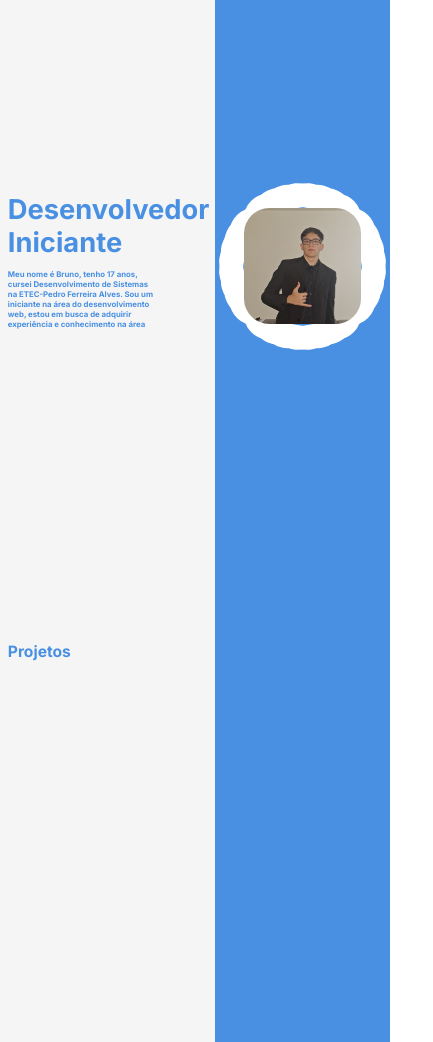
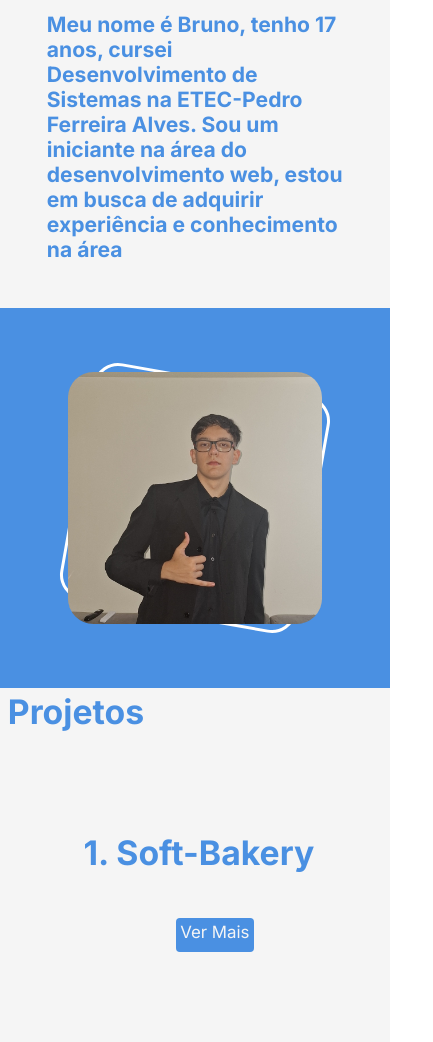
Before and after one commit to brunofsz/Portif-lio, a plain HTML site: page index.html in a window 390 px wide. Shown: the part 156-1198 px from the top of the page, 433 px wide, since content can reach past the window. Drawn offline with Linux system fonts and the light colour scheme.

Commit message:
Update style.css

```diff
--- a/style.css
+++ b/style.css
@@ -7,22 +7,27 @@ body {
     overflow-x: hidden;
     flex-direction: column;
 }
-body::-webkit-scrollbar-thumb{
+
+body::-webkit-scrollbar-thumb {
     background-color: #4A90E2;
     border-radius: 0.4vw;
 
 }
-body::-webkit-scrollbar{
+
+body::-webkit-scrollbar {
 
     width: 0.4vw;
 }
-body::-webkit-scrollbar-track{
+
+body::-webkit-scrollbar-track {
 
     background-color: #F5F5F5;
 }
-body::-webkit-scrollbar-button{
+
+body::-webkit-scrollbar-button {
     display: none;
 }
+
 .page1 {
     display: flex;
     flex-direction: row;
@@ -78,101 +83,35 @@ h4 {
     width: 30vw;
     height: 30vw;
     z-index: 1;
-
     rotate: 10deg;
-
-
 }
 
-.moldura2 {
-    border: solid white 1vh;
-    border-radius: 3vh;
-    position: absolute;
-    width: 30vw;
-    height: 30vw;
-    z-index: 1;
-
+.m2 {
     rotate: 20deg;
-
-
 }
 
-.moldura3 {
-    border: solid white 1vh;
-    border-radius: 3vh;
-    position: absolute;
-    width: 30vw;
-    height: 30vw;
-    z-index: 1;
-
+.m3 {
     rotate: 30deg;
-
-
 }
 
-.moldura4 {
-    border: solid white 1vh;
-    border-radius: 3vh;
-    position: absolute;
-    width: 30vw;
-    height: 30vw;
-    z-index: 1;
-
+.m4 {
     rotate: 40deg;
-
-
 }
 
-.moldura5 {
-    border: solid white 1vh;
-    border-radius: 3vh;
-    position: absolute;
-    width: 30vw;
-    height: 30vw;
-    z-index: 1;
-
+.m5 {
     rotate: 50deg;
-
-
 }
 
-.moldura6 {
-    border: solid white 1vh;
-    border-radius: 3vh;
-    position: absolute;
-    width: 30vw;
-    height: 30vw;
-    z-index: 1;
-
+.m6 {
     rotate: 60deg;
-
-
 }
 
-.moldura7 {
-    border: solid white 1vh;
-    border-radius: 3vh;
-    position: absolute;
-    width: 30vw;
-    height: 30vw;
-    z-index: 1;
-
+.m7 {
     rotate: 70deg;
-
-
 }
 
-.moldura8 {
-    border: solid white 1vh;
-    border-radius: 3vh;
-    position: absolute;
-    width: 30vw;
-    height: 30vw;
-    z-index: 1;
-
+.m8 {
     rotate: 80deg;
-
-
 }
 
 .projetos {
@@ -196,16 +135,19 @@ h4 {
     color: #F5F5F5;
 
 }
-h2{
+
+h2 {
     font-size: 4vw;
     margin-left: 2vw;
 }
-.prj{
+
+.prj {
     position: absolute;
     top: 93vh;
     left: 0;
 }
-.btn{
+
+.btn {
     margin-top: 2vh;
     display: flex;
     justify-content: center;
@@ -213,26 +155,29 @@ h2{
     width: 10vw;
     height: 5vh;
     border-radius: 1vw;
-    background:   #4A90E2;
+    background: #4A90E2;
     font-size: 2vw;
     color: #F5F5F5;
     padding: 0.5vw;
     transition: all 300ms;
 }
-a{
+
+a {
 
     width: 10vw;
     text-decoration: none;
 }
-.btn:hover{
-    background:   #3669a2;
+
+.btn:hover {
+    background: #3669a2;
     padding: 1vw;
 }
 
-.sftbk{
+.sftbk {
     color: #F5F5F5;
 }
-.redes{
+
+.redes {
     display: flex;
     flex-direction: row;
     justify-content: space-around;
@@ -241,14 +186,191 @@ width: 100vw;
     height: 20vh;
     background-color: #4A90E2;
 }
-.icn{
+
+.icn {
     height: 12vh;
     transition: all 300ms;
 }
-.icn:hover{
+
+.icn:hover {
     height: 14vh;
 
 }
-label{
+
+@media screen and (max-width: 748px) {
+    body {
+        font-family: 'Inter', sans-serif;
+        margin: 0;
+        display: flex;
+        overflow-x: hidden;
+        flex-direction: column;
+    }
+
+    .page1 {
+        flex-direction: column;
+    }
+
+    .nome {
+        display: flex;
+        justify-content: center;
+        align-items: center;
+        height: 55vh;
+        width: 100vw;
+        background: #F5F5F5;
+        flex-direction: column;
+        color: #4A90E2;
+    }
+
+    h1 {
+        margin-top: 0;
+        margin-bottom: 0;
+        margin-left: 12vw;
+        font-size: 6vh;
+    }
+
+    h4 {
+        font-size: 2.5vh;
+        margin-left: 2vw;
+    }
+
+    .foto {
+        display: flex;
+        justify-content: center;
+        align-items: center;
+        background-color: #4A90E2;
+        height: 45vh;
+        width: 100vw;
+
+    }
+
+    .limita {
+        color: #4A90E2;
+        width: 80vw;
+    }
+
+    .ftperfil {
+        width: 65vw;
+        z-index: 1000;
+        border-radius: 3vh;
+    }
+
+    .moldura {
+        border: solid white 1vw;
+        border-radius: 3vh;
+        position: absolute;
+        width: 60vw;
+        height: 60vw;
+        z-index: 1;
+
+        rotate: 10deg;
+
+
+    }
+
+    .m2 {
+        rotate: 20deg;
+    }
+
+    .m3 {
+        rotate: 30deg;
+    }
+
+    .m4 {
+        rotate: 40deg;
+    }
+
+    .m5 {
+        rotate: 50deg;
+    }
+
+    .m6 {
+        rotate: 60deg;
+    }
+
+    .m7 {
+        rotate: 70deg;
+    }
+
+    .m8 {
+        rotate: 80deg;
+    }
+
+    .projetos {
+        display: flex;
+        justify-content: center;
+        align-items: center;
+        height: 45vh;
+        width: 100vw;
+        background: #F5F5F5;
+        flex-direction: column;
+        color: #4A90E2;
+    }
+
+    .imgs {
+        display: flex;
+        justify-content: center;
+        align-items: center;
+        background-color: #4A90E2;
+        height: 55vh;
+        width: 100vw;
         color: #F5F5F5;
+
     }
+
+    h2 {
+        font-size: 4vh;
+    }
+
+    .prj {
+        position: absolute;
+        top: 97vh;
+        left: 0;
+    }
+
+    .btn {
+        margin-top: 2vh;
+        display: flex;
+        justify-content: center;
+        flex-direction: row;
+        width: 18vw;
+        height: 3vh;
+        border-radius: 1vw;
+        background: #4A90E2;
+        font-size: 2vh;
+        color: #F5F5F5;
+        padding: 0.5vh;
+        transition: all 300ms;
+    }
+
+
+    .redes {
+        display: flex;
+        flex-direction: row;
+        justify-content: space-around;
+        align-items: center;
+        width: 100vw;
+        height: 7vh;
+        background-color: #3669a2;
+    }
+
+    .icn {
+        height: 5vh;
+        transition: all 300ms;
+    }
+
+
+
+
+
+
+
+
+
+
+
+
+
+
+
+
+}
```
Lines whose indentation alone changed are shown as unchanged.
